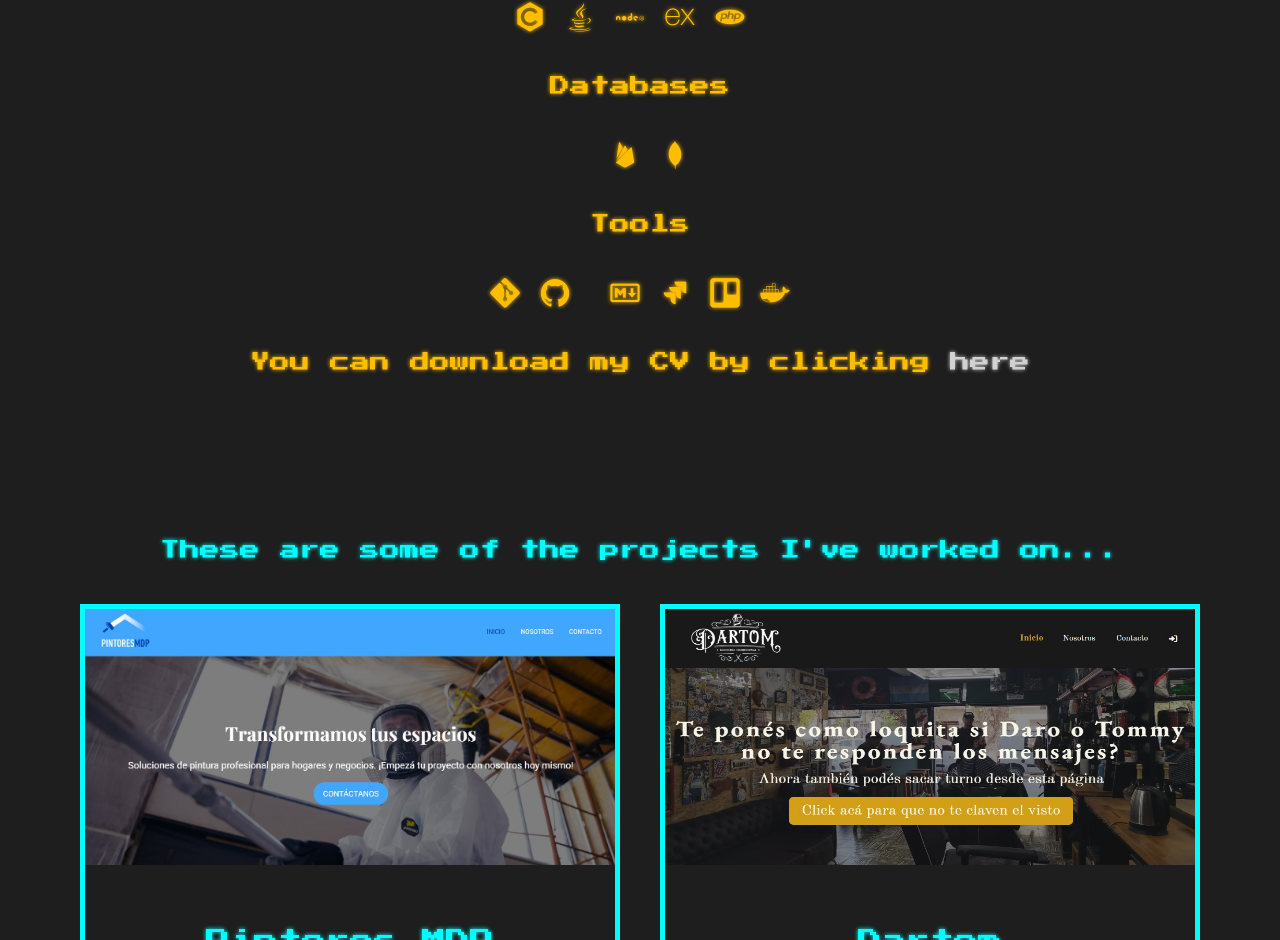
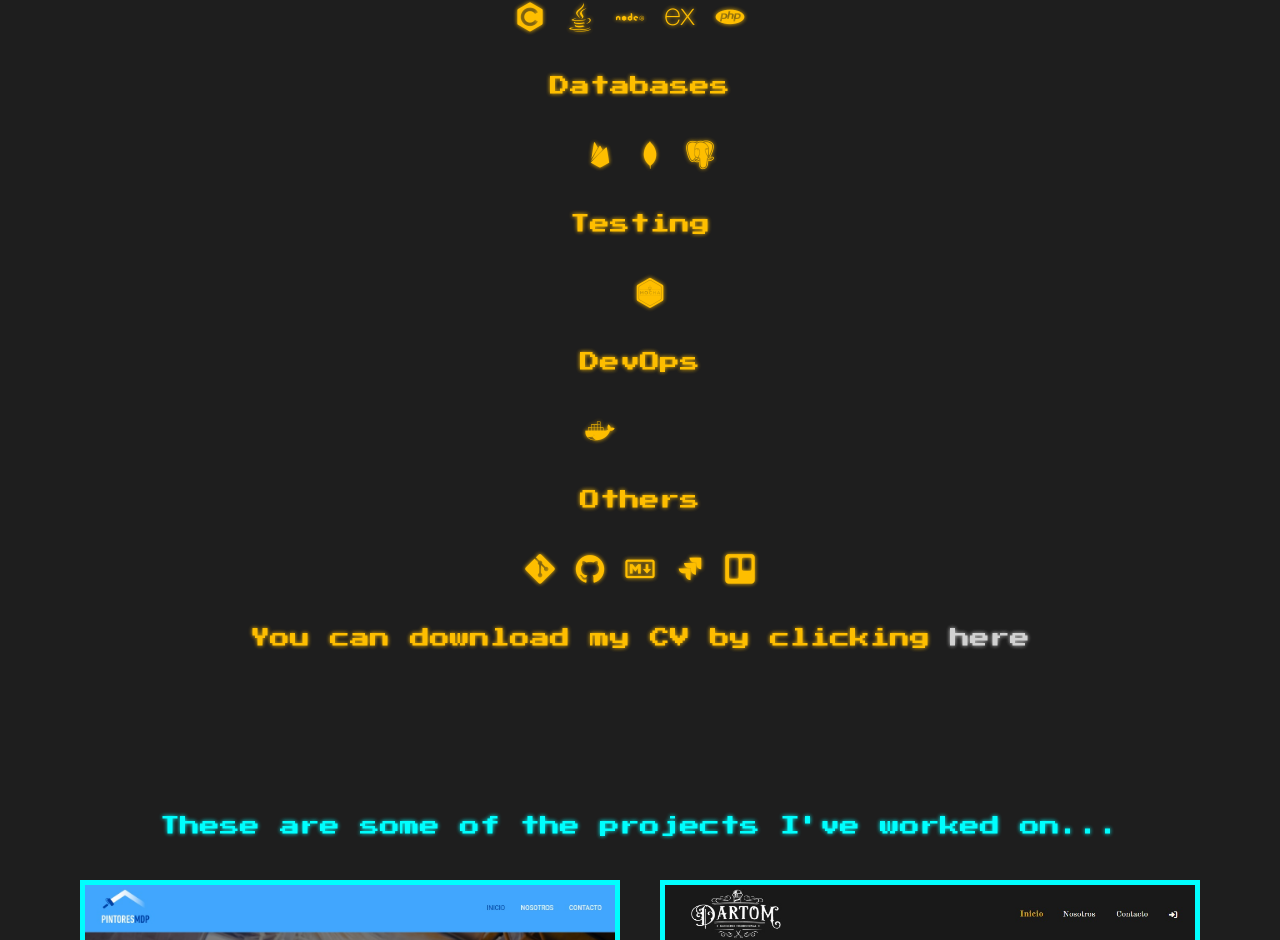
Before and after one commit to federicogildemuro/my-portfolio, a React (Vite) app: page / in a window 1280 px wide. Shown: the part 1632-2572 px from the top of the page. Built offline with nearby package versions, Linux system fonts and the light colour scheme.

Commit message:
feat(cv): add new sections and update CV content

```diff
--- a/src/data/technologies.js
+++ b/src/data/technologies.js
@@ -7,14 +7,14 @@ const frontendIcons = [
     { name: "TypeScript", class: "devicon-typescript-plain" },
     { name: "Angular", class: "devicon-angular-plain" },
     { name: "React", class: "devicon-react-original" },
-    { name: "Tailwind", class: "devicon-tailwindcss-original" },
-    { name: "Vue", class: "devicon-vuejs-plain" },
+    { name: "Tailwind CSS", class: "devicon-tailwindcss-original" },
+    { name: "Vue.js", class: "devicon-vuejs-plain" },
 ];
 
 const backendIcons = [
     { name: "C", class: "devicon-c-plain" },
     { name: "Java", class: "devicon-java-plain" },
-    { name: "Node", class: "devicon-nodejs-plain-wordmark" },
+    { name: "Node.js", class: "devicon-nodejs-plain-wordmark" },
     { name: "Express", class: "devicon-express-original" },
     { name: "PHP", class: "devicon-php-plain" },
     { name: "Laravel", class: "devicon-laravel-original" },
@@ -24,16 +24,35 @@ const databaseIcons = [
     { name: "MySQL", class: "devicon-mysql-original" },
     { name: "Firebase", class: "devicon-firebase-plain" },
     { name: "MongoDB", class: "devicon-mongodb-plain" },
+    { name: "PostgreSQL", class: "devicon-postgresql-plain" },
 ];
 
-const toolsIcons = [
+const testingIcons = [
+    { name: "Postman", class: "devicon-postman-plain" },
+    { name: "Mocha", class: "devicon-mocha-plain" },
+];
+
+const devOpsIcons = [
+    { name: "Docker", class: "devicon-docker-plain" },
+    { name: "Vercel", class: "devicon-vercel-plain" },
+    { name: "Netlify", class: "devicon-netlify-plain" },
+    { name: "Glitch", class: "devicon-glitch-original" },
+    { name: "Cloudflare", class: "devicon-cloudflare-plain" },
+];
+
+const othersIcons = [
     { name: "Git", class: "devicon-git-plain" },
     { name: "GitHub", class: "devicon-github-original" },
-    { name: "Postman", class: "devicon-postman-plain" },
     { name: "Markdown", class: "devicon-markdown-original" },
     { name: "Jira", class: "devicon-jira-plain" },
     { name: "Trello", class: "devicon-trello-plain" },
-    { name: "Docker", class: "devicon-docker-plain" },
 ];
 
-export { frontendIcons, backendIcons, databaseIcons, toolsIcons };
+export {
+    frontendIcons,
+    backendIcons,
+    databaseIcons,
+    testingIcons,
+    devOpsIcons,
+    othersIcons,
+};
--- a/src/sections/About.jsx
+++ b/src/sections/About.jsx
@@ -2,7 +2,9 @@ import {
     frontendIcons,
     backendIcons,
     databaseIcons,
-    toolsIcons,
+    testingIcons,
+    devOpsIcons,
+    othersIcons,
 } from "../data/technologies";
 
 function About() {
@@ -62,9 +64,33 @@ function About() {
                 ))}
             </div>
 
-            <h3 className="text-center">Tools</h3>
+            <h3 className="text-center">Testing</h3>
             <div className="flex flex-wrap justify-center items-center gap-5">
-                {toolsIcons.map((icon, index) => (
+                {testingIcons.map((icon, index) => (
+                    <i
+                        key={index}
+                        className={`${icon.class} text-3xl`}
+                        title={icon.name}
+                        aria-label={icon.name}
+                    />
+                ))}
+            </div>
+
+            <h3 className="text-center">DevOps</h3>
+            <div className="flex flex-wrap justify-center items-center gap-5">
+                {devOpsIcons.map((icon, index) => (
+                    <i
+                        key={index}
+                        className={`${icon.class} text-3xl`}
+                        title={icon.name}
+                        aria-label={icon.name}
+                    />
+                ))}
+            </div>
+
+            <h3 className="text-center">Others</h3>
+            <div className="flex flex-wrap justify-center items-center gap-5">
+                {othersIcons.map((icon, index) => (
                     <i
                         key={index}
                         className={`${icon.class} text-3xl`}
```
Also changed, not shown: 1 other file (tests, documents, lock files or other folders).
